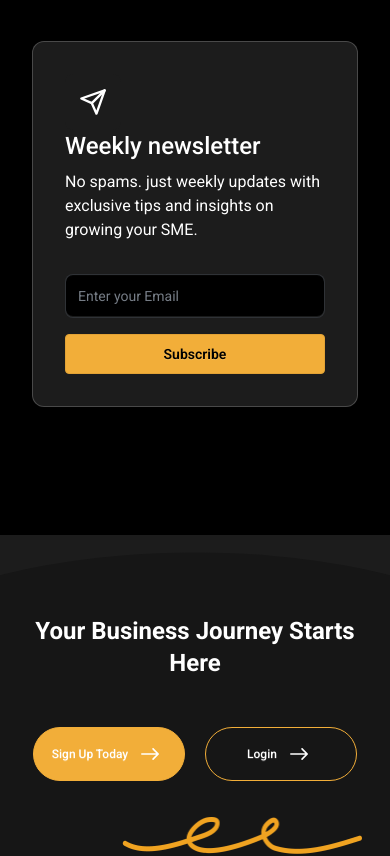
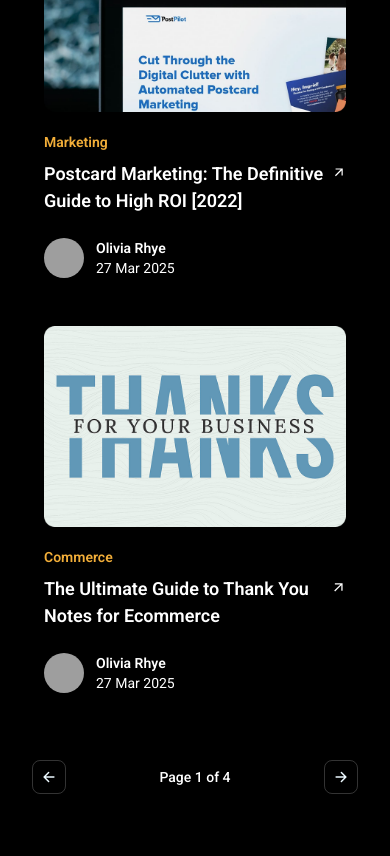
Before and after one commit to liljdot/AltBuilda-Website-React, a React (Vite) app: page /blog in a window 390 px wide. Shown: the part 960-1816 px from the top of the page. Built offline with nearby package versions, Linux system fonts and the light colour scheme; grey boxes are pictures that could not be loaded.

Commit message:
Enhance Blog layout and components for improved responsiveness and user experience

```diff
--- a/src/pages/Blog/BlogBanner.tsx
+++ b/src/pages/Blog/BlogBanner.tsx
@@ -2,7 +2,7 @@ const BlogBanner: React.FC = () => {
 
     return (
         <>
-            <section className="w-full flex flex-col gap-10 items-center px-7 md:px-0 pt-10 md:pt-24 pb-4 md:pb-24">
+            <section className="w-full bg-base-100 flex flex-col gap-10 items-center px-7 md:px-0 pt-10 md:pt-24 pb-4 md:pb-24">
                 <div className="flex flex-col max-w-240 text-center">
                     <h6 className="text-primary font-semibold">Blog</h6>
 
--- a/src/pages/Blog/BlogPostsSection.tsx
+++ b/src/pages/Blog/BlogPostsSection.tsx
@@ -1,7 +1,6 @@
 import { Link } from "react-router-dom";
 import { BlogPost } from "../../types";
 import { MdArrowOutward } from "react-icons/md";
-import NewsletterForm from "./NewsletterForm";
 
 interface BlogPostsSectionProps {
     blogPosts: BlogPost[]
@@ -15,20 +14,20 @@ const BlogPostCard: React.FC<BlogPostCardProps> = ({post}) => {
     const placeholderAuthorImage = "https://img.daisyui.com/images/stock/photo-1534528741775-53994a69daeb.webp" // insert placeholder avatar here
 
     return (
-        <Link to={`/blog/${post.id}`} className="card bg-neutral shrink-0 w-72 sm:w-96 transition-all ease-in-out duration-300 hover:underline hover:scale-102">
-            <figure className="rounded-lg h-68">
+        <Link to={`/blog/${post.id}`} className="mx-auto card bg-neutral shrink-0  w-full sm:w-96 transition-all ease-in-out duration-300 hover:underline hover:scale-102">
+            <figure className="rounded-lg  sm:h-68">
                 <img
                     src={post.image}
                     alt={post.title}
                     className="size-full" />
             </figure>
 
-            <div className="card-body flex flex-col gap-6 p-0 mt-6">
+            <div className="card-body flex flex-col gap-6 p-0 mt-5 md:mt-6">
                 <div className="flex flex-col gap-2">
                     <h6 className="text-sm text-primary font-semibold">{post.subject}</h6>
 
                     <div className="flex flex-row justify-between items-start text-secondary">
-                        <h2 className="card-title sm:text-2xl font-semibold max-w-86">{post.title}</h2>
+                        <h2 className="card-title md:text-2xl font-semibold max-w-86">{post.title}</h2>
 
                         <MdArrowOutward className="size-6" />
                     </div>
@@ -56,47 +55,10 @@ const BlogPostsSection: React.FC<BlogPostsSectionProps> = ({ blogPosts }) => {
 
     return (
         <>
-            <section className="bg-neutral pt-14 px-8">
+            <section className="bg-neutral pt-8 md:pt-14 px-11 md:px-8">
                 {/* card container  */}
-                <div className="w-full grid grid-cols-3">
-                    {/* <Link to={""} className="card bg-neutral shrink-0 w-72 sm:w-96 transition-all ease-in-out duration-300 hover:underline hover:scale-102">
-                        <figure className="rounded-lg">
-                            <img
-                                src={lowCostBlogImage}
-                                alt={"Subject"} />
-                        </figure>
-
-                        <div className="card-body flex flex-col gap-6 p-0 mt-6 border">
-                            <div className="flex flex-col gap-2">
-                                <h6 className="text-sm text-primary font-semibold">Networking</h6>
-
-                                <div className="flex flex-row justify-between items-start text-secondary">
-                                    <h2 className="card-title sm:text-2xl font-semibold max-w-86">{"3 Low-Cost Campaigns You Must Run to Win BFCM"}</h2>
-
-                                    <MdArrowOutward className="size-6" />
-                                </div>
-                            </div>
-
-                            <div className="flex flex-row gap-3">
-                                <div className="avatar">
-                                    <div className="w-10 rounded-full">
-                                        <img src="https://img.daisyui.com/images/stock/photo-1534528741775-53994a69daeb.webp" />
-                                    </div>
-                                </div>
-
-                                <div className="text-secondary text-sm">
-                                    <p className="font-semibold">Olivia Rhye</p>
-
-                                    <p>20 Jan 2024</p>
-                                </div>
-                            </div>
-                        </div>
-                    </Link> */}
+                <div className="w-full grid grid-cols-1 justify-center gap-y-12 xl:gap-y-0 xl:grid-cols-3">
                     {blogPosts.map(post => <BlogPostCard key={post.id} post={post}/>)}
-                </div>
-
-                <div className="mt-16">
-                    <NewsletterForm />
                 </div>
             </section>
         </>
--- a/src/pages/Blog/NewsletterForm.tsx
+++ b/src/pages/Blog/NewsletterForm.tsx
@@ -11,13 +11,13 @@ const NewsletterForm: React.FC = () => {
 
     return (
         <>
-            <div className="flex flex-col gap-8 p-8 bg-base-100 rounded-xl border border-info">
+            <div className="flex flex-col gap-8 p-6 md:p-8 bg-base-100 rounded-xl border border-info">
                 <div className="flex flex-col text-secondary">
-                    <div className="flex size-14 p-3.5 justify-center items-center bg-base-100 rounded-lg">
+                    <div className="flex size-14 p-3.5 justify-center items-center bg-base-100 border border-info rounded-lg">
                         <FiSend className="size-full" />
                     </div>
 
-                    <h5 className="text-2xl font-medium">Weekly newsletter</h5>
+                    <h5 className="text-xl md:text-2xl font-medium mt-8 md:mt-0">Weekly newsletter</h5>
 
                     <p className="mt-2">No spams. just weekly updates with exclusive tips and insights on growing your SME.</p>
                 </div>
@@ -35,7 +35,7 @@ const NewsletterForm: React.FC = () => {
                     </div>
 
                     <div className="flex w-full">
-                        <button className="btn btn-submit btn-primary text-neutral w-full shadow-none">Subscribe</button>
+                        <button className="btn btn-submit btn-primary text-neutral rounded-lg w-full shadow-none">Subscribe</button>
                     </div>
                 </form>
             </div>
--- a/src/pages/Blog/index.tsx
+++ b/src/pages/Blog/index.tsx
@@ -6,6 +6,7 @@ import { BlogPost } from "../../types"
 import usePaginate from "../../hooks/usePaginate"
 import ReactPaginate from "react-paginate"
 import { IoArrowBack, IoArrowForward } from "react-icons/io5"
+import NewsletterForm from "./NewsletterForm"
 
 const Blog: React.FC = () => {
     // get blogs here
@@ -19,7 +20,7 @@ const Blog: React.FC = () => {
 
     return (
         <>
-            <main className="p-0 bg-base-100 w-full">
+            <main className="p-0 bg-neutral w-full">
                 <div className="max-w-450 mx-auto md:px-20 pb-20">
                     <BlogBanner />
                     <BlogPostsSection blogPosts={displayedBlogposts} />
@@ -52,6 +53,37 @@ const Blog: React.FC = () => {
                                 nextLinkClassName="right-0 absolute flex flex-row gap-3 items-center h-full hover:cursor-pointer"
                             />
                         </div>
+
+                        {/* for mobile only  */}
+                        <div className="sm:hidden w-full">
+                            <ReactPaginate
+                                pageCount={pageCount}
+                                pageRangeDisplayed={0}
+                                marginPagesDisplayed={0}
+                                pageLabelBuilder={page => `Page ${page} of ${pageCount}`}
+                                onPageChange={({ selected }) => setPageNumber(selected + 1)}
+                                breakLabel="..."
+                                breakClassName="btn btn-ptimary"
+                                className="relative w-full flex flex-row justify-center"
+                                pageLinkClassName="flex size-10 justify-center items-center"
+                                activeLinkClassName="text-secondary w-fit text-sm font-medium"
+                                previousLabel={(
+                                    <div className="p-2 border border-info rounded-lg">
+                                        <IoArrowBack className="size-4 font-bold" />
+                                    </ div>
+                                )}
+                                previousLinkClassName="left-0 absolute flex flex-row gap-3 items-center h-full hover:cursor-pointer"
+                                nextLabel={(
+                                    <div className="p-2 border border-info rounded-lg">
+                                        <IoArrowForward className="size-4 font-bold" />
+                                    </ div>
+                                )}
+                                nextLinkClassName="right-0 absolute flex flex-row gap-3 items-center h-full hover:cursor-pointer"
+                            />
+                        </div>
+                    </div>
+                    <div className="bg-neutral  px-2 md:px-0">
+                        <NewsletterForm />
                     </div>
                 </div>
             </main>
```
